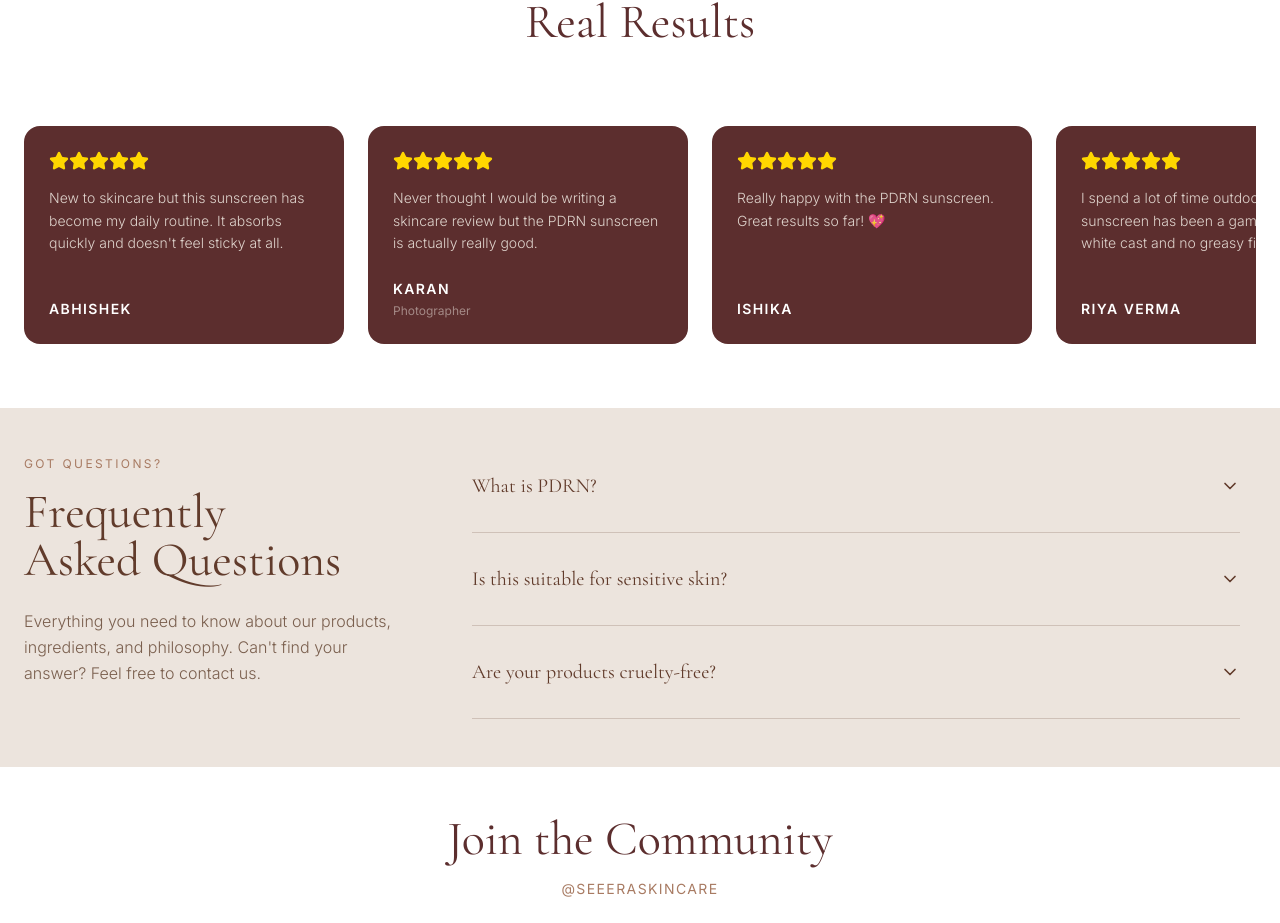
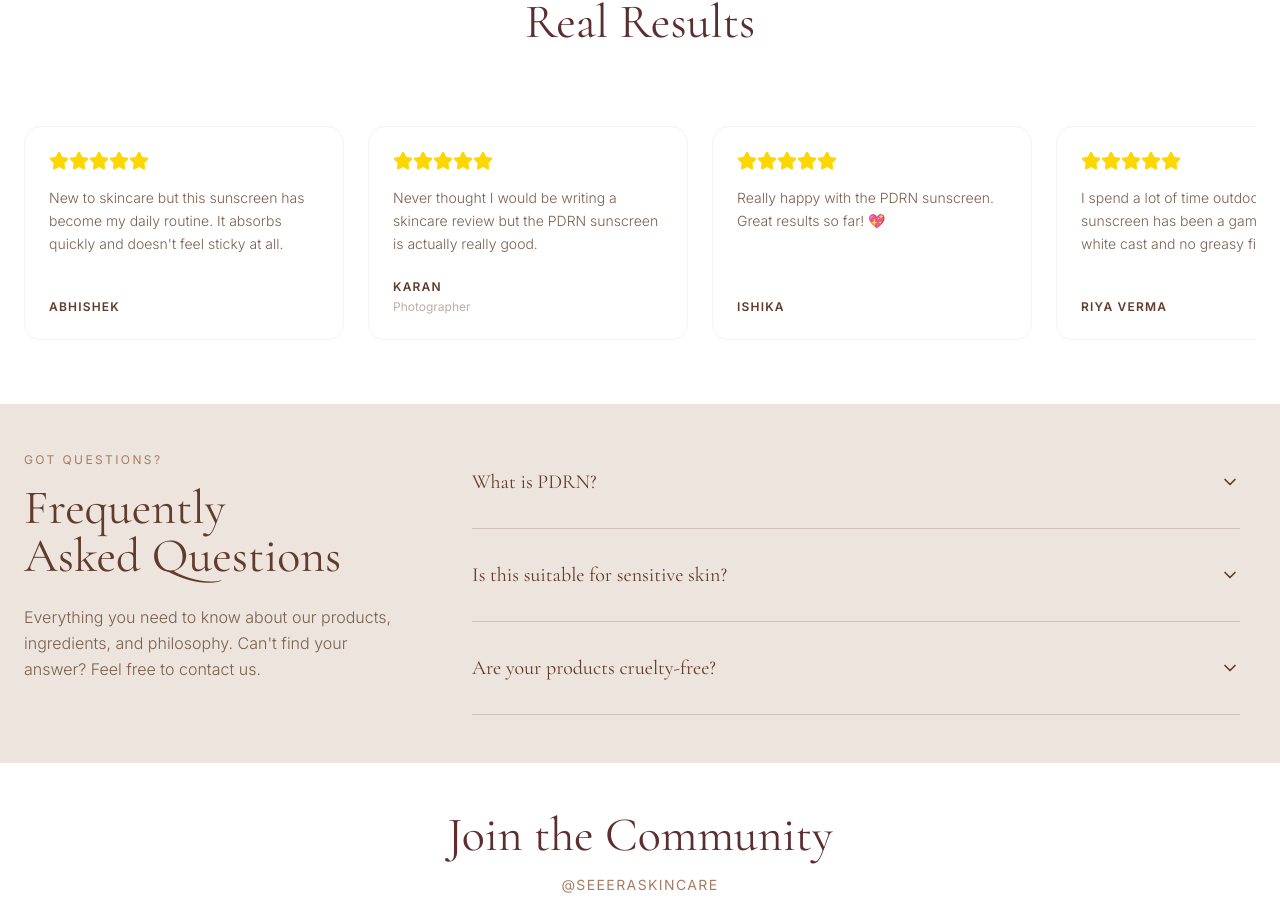
Before and after one commit to kurewarvaishnavi05/seeera-skincare, a Next.js app: page / in a window 1280 px wide. Shown: the part 6595-7518 px from the top of the page. Built offline with nearby package versions, Linux system fonts and the light colour scheme; no server answers.

Commit message:
Remove dark background from review cards

```diff
--- a/src/components/sections/CustomerReviews.tsx
+++ b/src/components/sections/CustomerReviews.tsx
@@ -72,20 +72,20 @@ export function CustomerReviews() {
                 hidden: { opacity: 0, x: 50 },
                 visible: { opacity: 1, x: 0, transition: { duration: 0.6, ease: "easeOut" } }
               }}
-              className="w-[260px] md:w-[280px] lg:w-[320px] shrink-0 snap-start bg-dark-brown-red backdrop-blur-sm p-6 rounded-2xl hover:-translate-y-2 hover:shadow-2xl hover:shadow-dark-brown-red/20 transition-all duration-700 border border-dark-brown-red/50 group flex flex-col"
+              className="w-[260px] md:w-[280px] lg:w-[320px] shrink-0 snap-start bg-white p-6 rounded-2xl hover:-translate-y-2 hover:shadow-lg transition-all duration-500 border border-gray-100 flex flex-col"
             >
               <div className="flex mb-4 text-[#FFD700]">
                 {[...Array(5)].map((_, idx) => (
                   <Star key={idx} className="w-5 h-5 fill-current border-none" />
                 ))}
               </div>
-              <p className="text-cream/90 font-light text-sm mb-6 leading-relaxed flex-1 text-left">
+              <p className="text-dark-brown font-light text-sm mb-6 leading-relaxed flex-1 text-left">
                 {review.text}
               </p>
               <div className="text-left mt-auto">
-                <p className="text-sm font-semibold tracking-widest text-white">{review.author}</p>
+                <p className="text-xs font-semibold tracking-widest text-primary-brown">{review.author}</p>
                 {review.tag && (
-                  <p className="text-xs text-cream/50 mt-1">{review.tag}</p>
+                  <p className="text-xs text-dark-brown/50 mt-1">{review.tag}</p>
                 )}
               </div>
             </motion.div>
```
